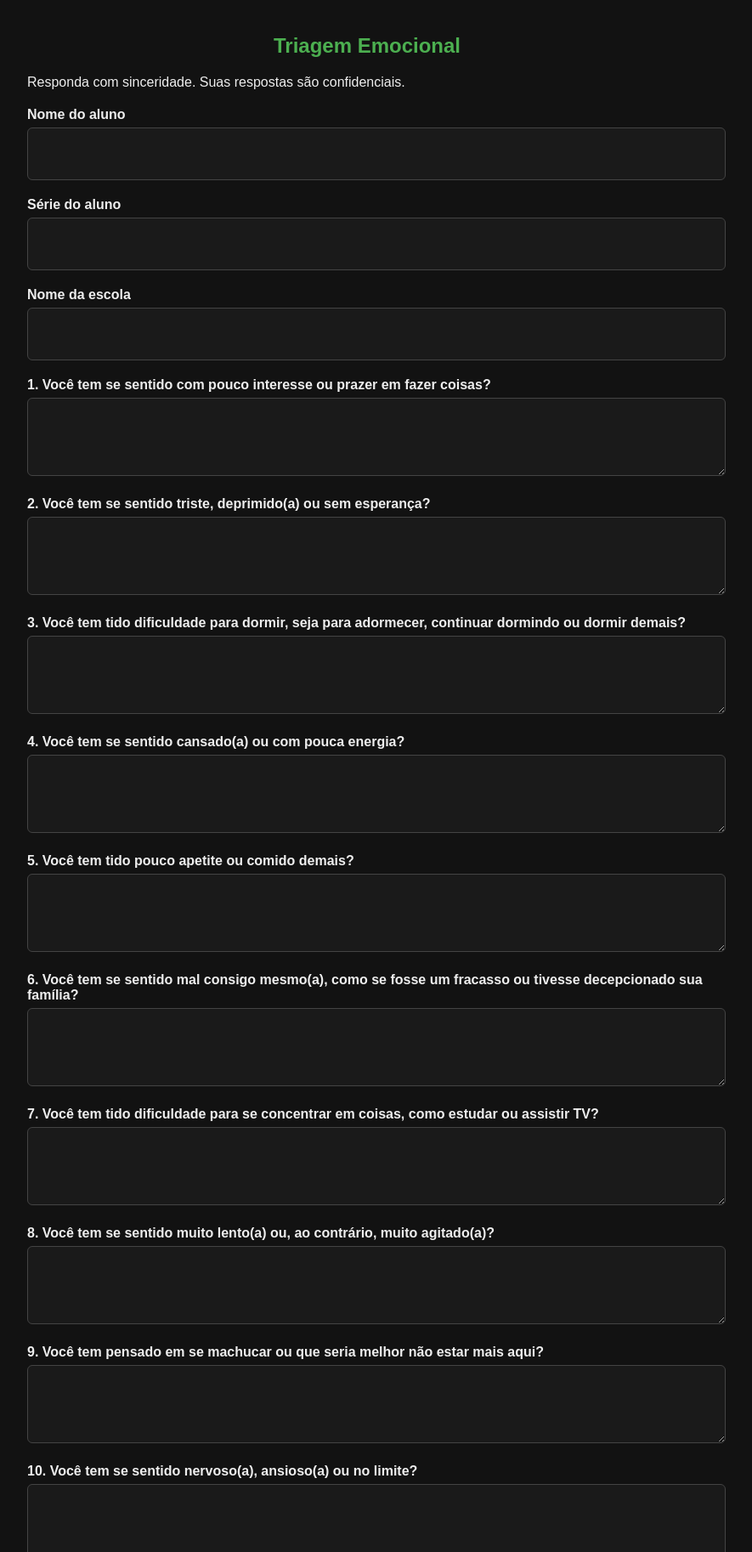
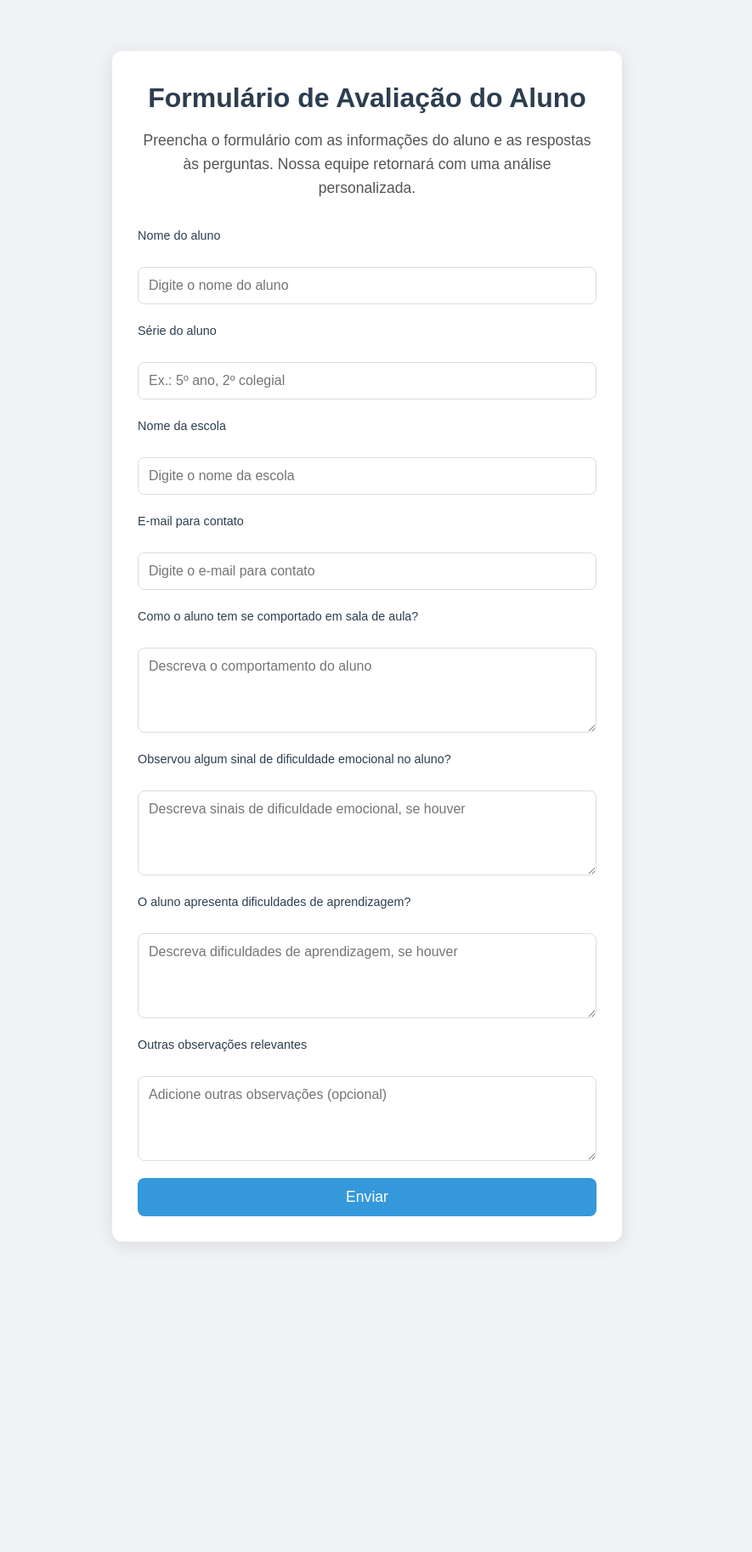
Before and after one commit to gcflykc/EmoTeen2, a plain HTML site: page triagem.html in a window 1280 px wide. Shown: the top 1826 px of the page at 85% size, without its empty margins (208-1093 px from the left). After the commit the page ends 1521 px from the top, so only its background shows below. Drawn offline with Linux system fonts and the light colour scheme.

Commit message:
Update triagem.html

```diff
--- a/triagem.html
+++ b/triagem.html
@@ -1,186 +1,159 @@
 <!DOCTYPE html>
 <html lang="pt-BR">
 <head>
-  <meta charset="UTF-8" />
-  <meta name="viewport" content="width=device-width, initial-scale=1" />
-  <title>Triagem Emocional - EmoTeen</title>
+  <meta charset="UTF-8">
+  <meta name="viewport" content="width=device-width, initial-scale=1.0">
+  <title>Formulário de Avaliação do Aluno</title>
   <style>
+    * {
+      margin: 0;
+      padding: 0;
+      box-sizing: border-box;
+      font-family: 'Arial', sans-serif;
+    }
+
     body {
-      background: #121212;
-      color: #eee;
-      font-family: Arial, sans-serif;
-      padding: 20px;
-      max-width: 800px;
-      margin: auto;
+      background-color: #f0f2f5;
+      color: #333;
+      line-height: 1.6;
     }
+
+    .section.alt {
+      padding: 60px 20px;
+      min-height: 100vh;
+      display: flex;
+      justify-content: center;
+      align-items: center;
+    }
+
+    .container {
+      max-width: 600px;
+      width: 100%;
+      background: #fff;
+      padding: 30px;
+      border-radius: 12px;
+      box-shadow: 0 4px 20px rgba(0, 0, 0, 0.1);
+      margin: 0 auto;
+    }
+
     h2 {
       text-align: center;
-      margin-bottom: 20px;
-      color: #4caf50;
+      font-size: 2rem;
+      color: #2c3e50;
+      margin-bottom: 10px;
     }
-    label {
-      display: block;
-      margin-top: 20px;
-      font-weight: bold;
+
+    p {
+      text-align: center;
+      font-size: 1.1rem;
+      color: #555;
+      margin-bottom: 30px;
+    }
+
+    form {
+      display: flex;
+      flex-direction: column;
+      gap: 20px;
+    }
+
+    input, textarea {
+      padding: 12px;
       font-size: 1rem;
+      border: 1px solid #ddd;
+      border-radius: 8px;
+      transition: border-color 0.3s, box-shadow 0.3s;
     }
-    input[type="text"], textarea {
-      width: 100%;
-      padding: 10px;
-      margin-top: 6px;
-      border-radius: 6px;
-      border: 1px solid #444;
-      background: #1a1a1a;
-      color: #eee;
-      font-size: 1rem;
+
+    input:focus, textarea:focus {
+      outline: none;
+      border-color: #3498db;
+      box-shadow: 0 0 8px rgba(52, 152, 219, 0.3);
+    }
+
+    textarea {
+      min-height: 100px;
       resize: vertical;
-      min-height: 40px;
     }
-    textarea {
-      min-height: 70px;
-    }
-    button {
-      margin-top: 30px;
-      background: #4caf50;
+
+    .btn {
+      background-color: #3498db;
+      color: #fff;
+      padding: 12px;
+      font-size: 1.1rem;
       border: none;
-      color: white;
-      padding: 15px 25px;
-      font-size: 1.1rem;
       border-radius: 8px;
       cursor: pointer;
-      width: 100%;
+      transition: background-color 0.3s, transform 0.2s;
     }
-    button:hover {
-      background: #45a049;
+
+    .btn:hover {
+      background-color: #2980b9;
+      transform: translateY(-2px);
+    }
+
+    .btn:active {
+      transform: translateY(0);
+    }
+
+    label {
+      font-size: 0.9rem;
+      color: #2c3e50;
+      margin-bottom: 5px;
+      display: block;
+    }
+
+    @media (max-width: 600px) {
+      .container {
+        padding: 20px;
+      }
+
+      h2 {
+        font-size: 1.5rem;
+      }
+
+      p {
+        font-size: 1rem;
+      }
+
+      input, textarea, .btn {
+        font-size: 0.95rem;
+      }
     }
   </style>
 </head>
 <body>
-  <h2>Triagem Emocional</h2>
-  <p>Responda com sinceridade. Suas respostas são confidenciais.</p>
+  <section id="contato" class="section alt">
+    <div class="container">
+      <h2>Formulário de Avaliação do Aluno</h2>
+      <p>Preencha o formulário com as informações do aluno e as respostas às perguntas. Nossa equipe retornará com uma análise personalizada.</p>
+      <form action="https://formsubmit.co/gota7@proton.me" method="POST">
+        <label for="nome_aluno">Nome do aluno</label>
+        <input type="text" id="nome_aluno" name="nome_aluno" placeholder="Digite o nome do aluno" required>
 
-  <form action="https://formsubmit.co/gota7@proton.me" method="POST">
-    <!-- Campos ocultos para FormSubmit -->
-    <input type="hidden" name="_captcha" value="false" />
-    <input type="hidden" name="_next" value="https://emo-teen2.vercel.app/obrigado.html" />
+        <label for="serie_aluno">Série do aluno</label>
+        <input type="text" id="serie_aluno" name="serie_aluno" placeholder="Ex.: 5º ano, 2º colegial" required>
 
-    <!-- Dados do aluno -->
-    <label for="nome_aluno">Nome do aluno</label>
-    <input type="text" id="nome_aluno" name="nome_aluno" required />
+        <label for="escola_aluno">Nome da escola</label>
+        <input type="text" id="escola_aluno" name="escola_aluno" placeholder="Digite o nome da escola" required>
 
-    <label for="serie_aluno">Série do aluno</label>
-    <input type="text" id="serie_aluno" name="serie_aluno" required />
+        <label for="email_contato">E-mail para contato</label>
+        <input type="email" id="email_contato" name="email_contato" placeholder="Digite o e-mail para contato" required>
 
-    <label for="escola_aluno">Nome da escola</label>
-    <input type="text" id="escola_aluno" name="escola_aluno" required />
+        <label for="pergunta_comportamento">Como o aluno tem se comportado em sala de aula?</label>
+        <textarea id="pergunta_comportamento" name="pergunta_comportamento" placeholder="Descreva o comportamento do aluno" required></textarea>
 
-    <!-- Perguntas 1 a 35 com textarea para respostas -->
-    <label for="q1">1. Você tem se sentido com pouco interesse ou prazer em fazer coisas?</label>
-    <textarea id="q1" name="q1" required></textarea>
+        <label for="pergunta_emocional">Observou algum sinal de dificuldade emocional no aluno?</label>
+        <textarea id="pergunta_emocional" name="pergunta_emocional" placeholder="Descreva sinais de dificuldade emocional, se houver" required></textarea>
 
-    <label for="q2">2. Você tem se sentido triste, deprimido(a) ou sem esperança?</label>
-    <textarea id="q2" name="q2" required></textarea>
+        <label for="pergunta_aprendizagem">O aluno apresenta dificuldades de aprendizagem?</label>
+        <textarea id="pergunta_aprendizagem" name="pergunta_aprendizagem" placeholder="Descreva dificuldades de aprendizagem, se houver" required></textarea>
 
-    <label for="q3">3. Você tem tido dificuldade para dormir, seja para adormecer, continuar dormindo ou dormir demais?</label>
-    <textarea id="q3" name="q3" required></textarea>
+        <label for="observacoes_adicionais">Outras observações relevantes</label>
+        <textarea id="observacoes_adicionais" name="observacoes_adicionais" placeholder="Adicione outras observações (opcional)"></textarea>
 
-    <label for="q4">4. Você tem se sentido cansado(a) ou com pouca energia?</label>
-    <textarea id="q4" name="q4" required></textarea>
-
-    <label for="q5">5. Você tem tido pouco apetite ou comido demais?</label>
-    <textarea id="q5" name="q5" required></textarea>
-
-    <label for="q6">6. Você tem se sentido mal consigo mesmo(a), como se fosse um fracasso ou tivesse decepcionado sua família?</label>
-    <textarea id="q6" name="q6" required></textarea>
-
-    <label for="q7">7. Você tem tido dificuldade para se concentrar em coisas, como estudar ou assistir TV?</label>
-    <textarea id="q7" name="q7" required></textarea>
-
-    <label for="q8">8. Você tem se sentido muito lento(a) ou, ao contrário, muito agitado(a)?</label>
-    <textarea id="q8" name="q8" required></textarea>
-
-    <label for="q9">9. Você tem pensado em se machucar ou que seria melhor não estar mais aqui?</label>
-    <textarea id="q9" name="q9" required></textarea>
-
-    <label for="q10">10. Você tem se sentido nervoso(a), ansioso(a) ou no limite?</label>
-    <textarea id="q10" name="q10" required></textarea>
-
-    <label for="q11">11. Você tem sido incapaz de parar ou controlar suas preocupações?</label>
-    <textarea id="q11" name="q11" required></textarea>
-
-    <label for="q12">12. Você tem se preocupado demais com várias coisas?</label>
-    <textarea id="q12" name="q12" required></textarea>
-
-    <label for="q13">13. Você tem tido dificuldade para relaxar?</label>
-    <textarea id="q13" name="q13" required></textarea>
-
-    <label for="q14">14. Você tem se sentido tão inquieto(a) que é difícil ficar parado(a)?</label>
-    <textarea id="q14" name="q14" required></textarea>
-
-    <label for="q15">15. Você tem se sentido facilmente irritado(a) ou chateado(a)?</label>
-    <textarea id="q15" name="q15" required></textarea>
-
-    <label for="q16">16. Você tem sentido medo, como se algo horrível pudesse acontecer?</label>
-    <textarea id="q16" name="q16" required></textarea>
-
-    <label for="q17">17. Você já pensou em acabar com sua vida ou se machucar de propósito?</label>
-    <textarea id="q17" name="q17" required></textarea>
-
-    <label for="q18">18. Você tem se sentido isolado(a) ou distante de outras pessoas?</label>
-    <textarea id="q18" name="q18" required></textarea>
-
-    <label for="q19">19. Você tem tido dificuldade em manter amizades ou relações próximas?</label>
-    <textarea id="q19" name="q19" required></textarea>
-
-    <label for="q20">20. Você tem se sentido sobrecarregado(a) por responsabilidades escolares?</label>
-    <textarea id="q20" name="q20" required></textarea>
-
-    <label for="q21">21. Você tem experimentado crises de choro frequentes?</label>
-    <textarea id="q21" name="q21" required></textarea>
-
-    <label for="q22">22. Você tem sentido que sua vida não tem propósito ou significado?</label>
-    <textarea id="q22" name="q22" required></textarea>
-
-    <label for="q23">23. Você tem tido episódios de pânico ou ansiedade intensa?</label>
-    <textarea id="q23" name="q23" required></textarea>
-
-    <label for="q24">24. Você tem se sentido incapaz de enfrentar desafios diários?</label>
-    <textarea id="q24" name="q24" required></textarea>
-
-    <label for="q25">25. Você tem tido mudanças bruscas de humor?</label>
-    <textarea id="q25" name="q25" required></textarea>
-
-    <label for="q26">26. Você tem se sentido constantemente exausto(a), mesmo sem motivo aparente?</label>
-    <textarea id="q26" name="q26" required></textarea>
-
-    <label for="q27">27. Você tem tido pensamentos repetitivos sobre falhas ou erros?</label>
-    <textarea id="q27" name="q27" required></textarea>
-
-    <label for="q28">28. Você tem sentido dificuldade em tomar decisões simples?</label>
-    <textarea id="q28" name="q28" required></textarea>
-
-    <label for="q29">29. Você tem praticado ou pensado em automutilação?</label>
-    <textarea id="q29" name="q29" required></textarea>
-
-    <label for="q30">30. Você tem sentido que ninguém se importa com você?</label>
-    <textarea id="q30" name="q30" required></textarea>
-
-    <label for="q31">31. Você tem sofrido bullying ou provocações na escola ou online?</label>
-    <textarea id="q31" name="q31" required></textarea>
-
-    <label for="q32">32. Você tem sentido pressão excessiva de sua família para ter bom desempenho?</label>
-    <textarea id="q32" name="q32" required></textarea>
-
-    <label for="q33">33. Você tem se sentido pouco confiante em suas habilidades ou aparência?</label>
-    <textarea id="q33" name="q33" required></textarea>
-
-    <label for="q34">34. Você tem se sentido sozinho(a), mesmo estando com outras pessoas?</label>
-    <textarea id="q34" name="q34" required></textarea>
-
-    <label for="q35">35. Você tem sentido que nada que você faz é suficiente?</label>
-    <textarea id="q35" name="q35" required></textarea>
-
-    <button type="submit">Enviar Triagem</button>
-  </form>
+        <button type="submit" class="btn">Enviar</button>
+      </form>
+    </div>
+  </section>
 </body>
 </html>
```
